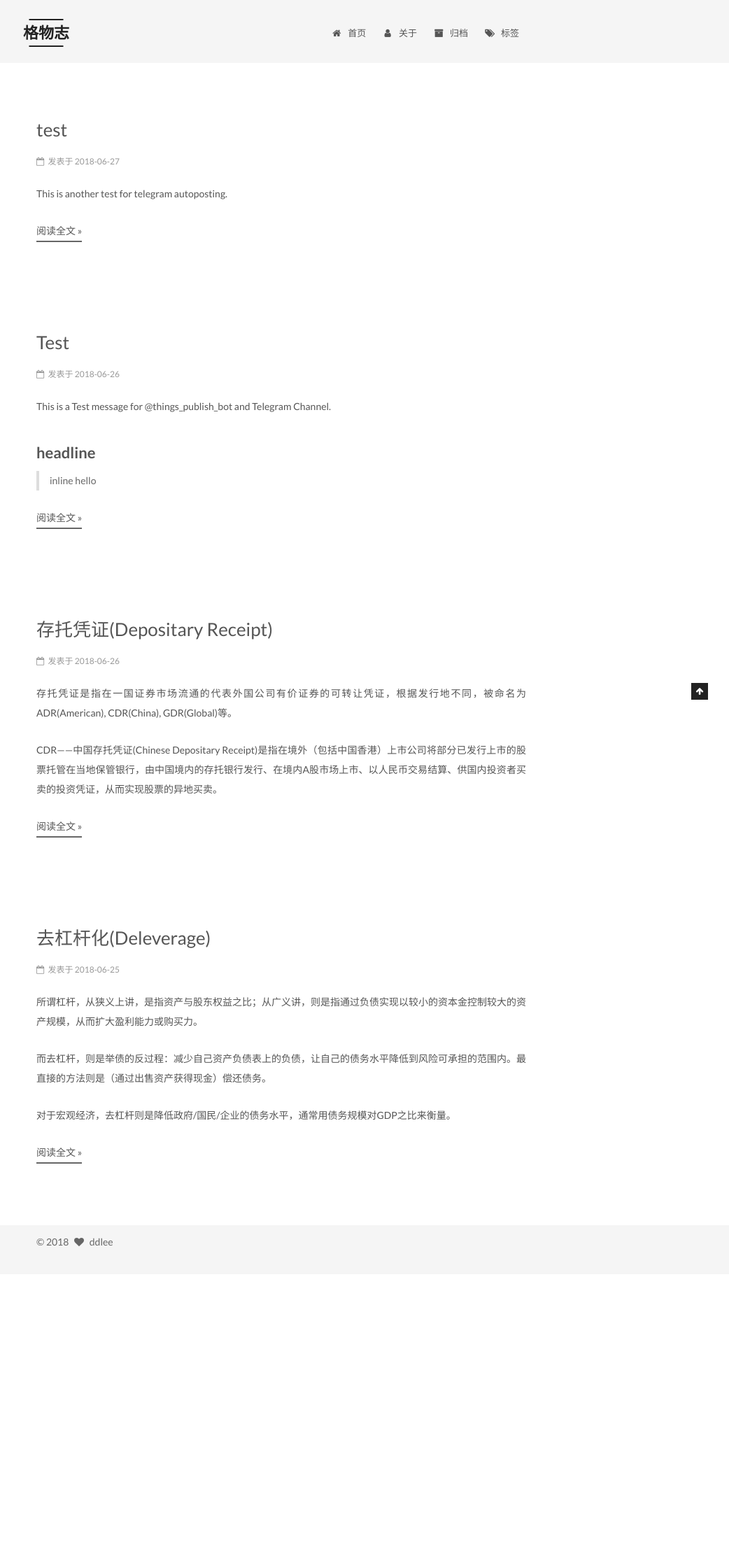
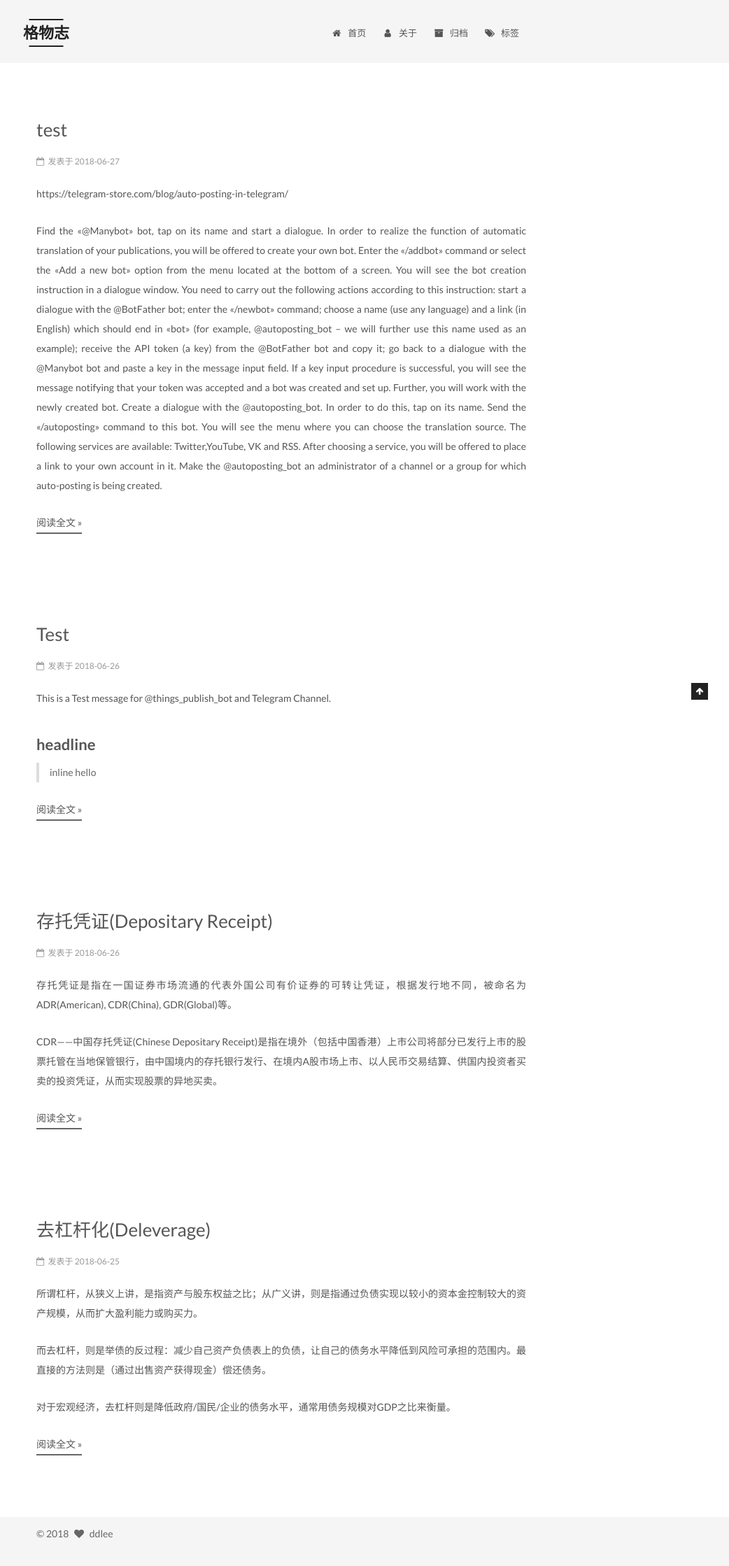
Before and after one commit to ddlee-cn/things-explained, a Jekyll site: the page built from index.html, in a window 1280 px wide. Shown: the whole page at 70% size, without its empty margins (238-1280 px from the left). Built offline with Jekyll 4.4.1, drawn with Linux system fonts in a browser that asks for light colours; the list of posts is cut into pages by our own code; before the commit the page ends 1821 px from its top, so only the background shows below that.

Commit message:
Update 2018-06-27-Another-Test.md

```diff
--- a/_posts/2018-06-27-Another-Test.md
+++ b/_posts/2018-06-27-Another-Test.md
@@ -5,5 +5,19 @@ tags:
 - test
 ---
 
+https://telegram-store.com/blog/auto-posting-in-telegram/
 
-This is another test for telegram autoposting.
+Find the «@Manybot» bot, tap on its name and start a dialogue.
+In order to realize the function of automatic translation of your publications, you will be offered to create your own bot. Enter the «/addbot» command or select the «Add a new bot» option from the menu located at the bottom of a screen.
+You will see the bot creation instruction in a dialogue window. You need to carry out the following actions according to this instruction:
+start a dialogue with the @BotFather bot;
+enter the «/newbot» command;
+choose a name (use any language) and a link (in English) which should end in «bot» (for example, @autoposting_bot – we will further use this name used as an example);
+receive the API token (a key) from the @BotFather bot and copy it;
+go back to a dialogue with the @Manybot bot and paste a key in the message input field.
+If a key input procedure is successful, you will see the message notifying that your token was accepted and a bot was created and set up. Further, you will work with the newly created bot.
+Create a dialogue with the @autoposting_bot. In order to do this, tap on its name.
+Send the «/autoposting» command to this bot.
+You will see the menu where you can choose the translation source. The following services are available: Twitter,YouTube, VK and RSS.
+After choosing a service, you will be offered to place a link to your own account in it.
+Make the @autoposting_bot an administrator of a channel or a group for which auto-posting is being created.
```
